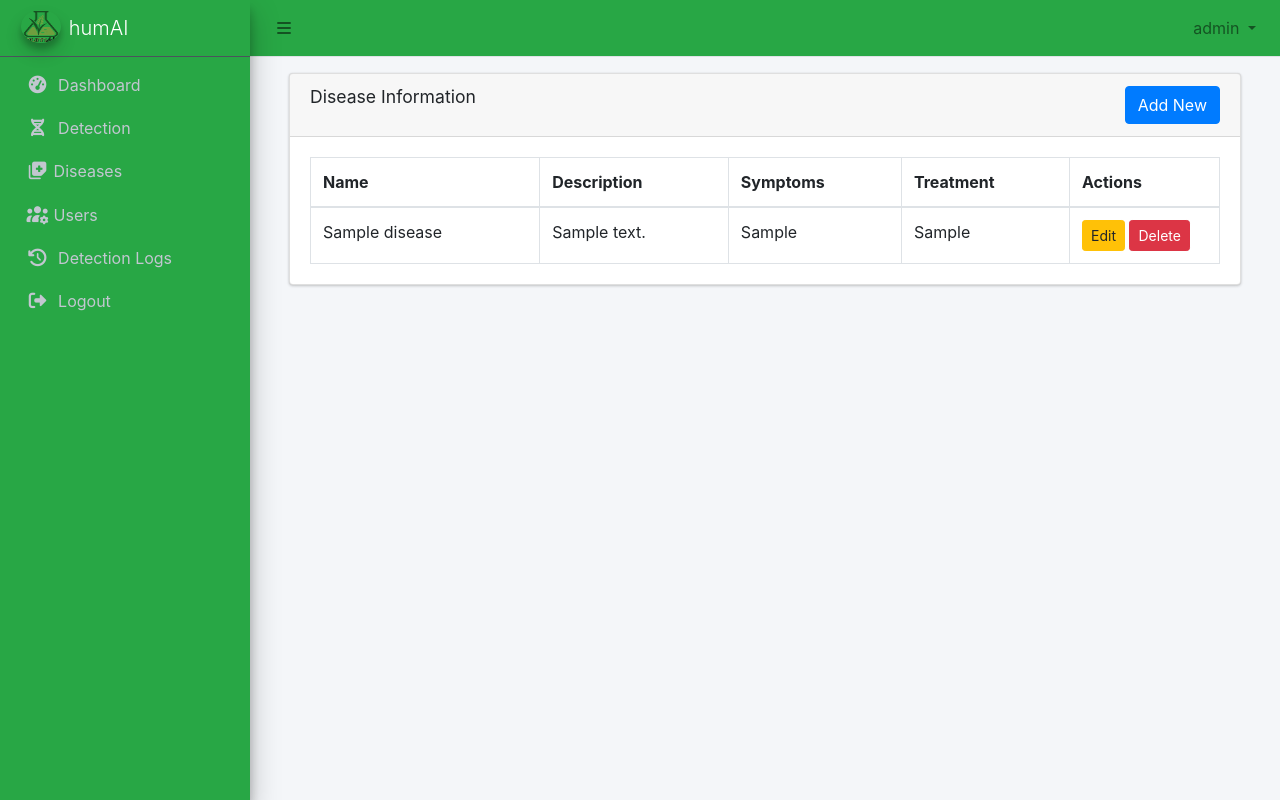
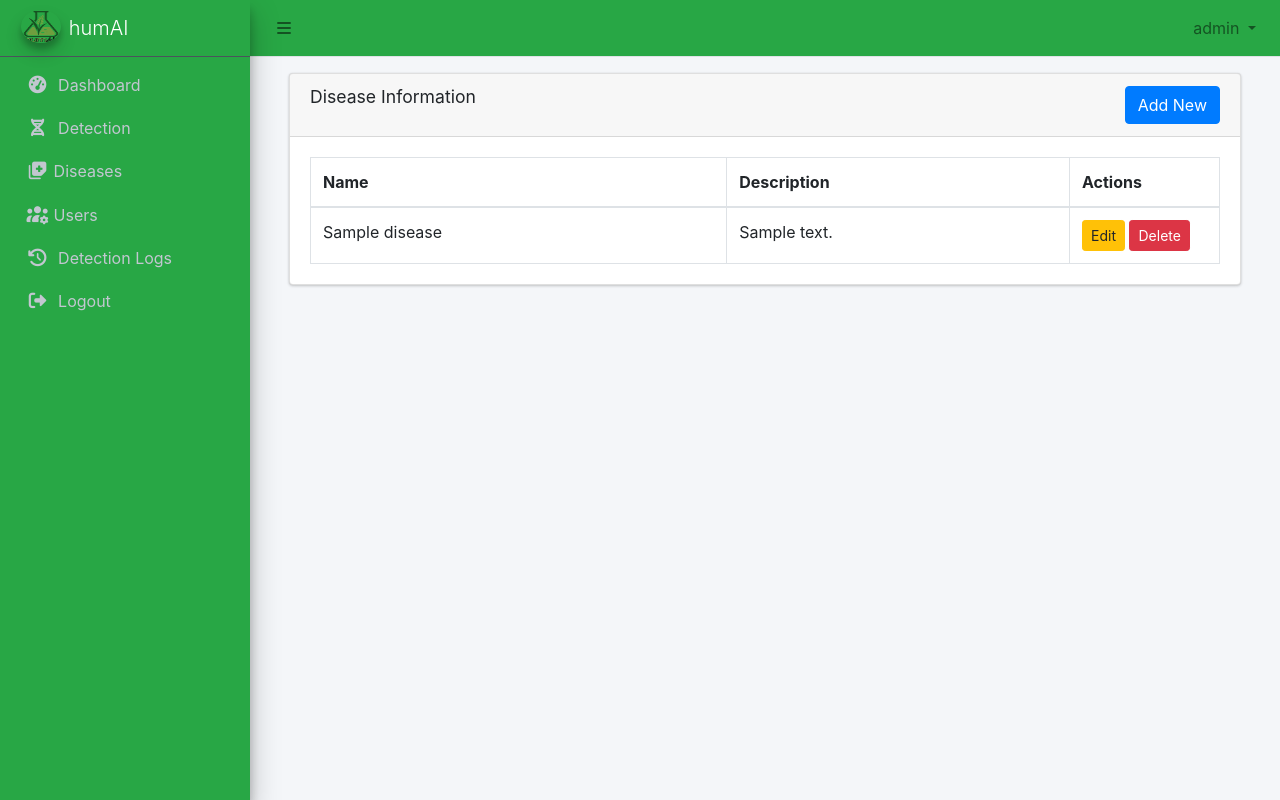
Before and after one commit to xtrahot1/riceDetector, a Flask app: page /disease/ in a window 1280 px wide. Run offline with Flask 3, Linux system fonts and the light colour scheme; a user stored in the database is signed in; tables that the repository leaves empty hold one stand-in row (values such as "Sample post"); some libraries are stand-ins or nearby versions.

Commit message:
Add files via upload

```diff
--- a/app/templates/disease/list.html
+++ b/app/templates/disease/list.html
@@ -24,8 +24,6 @@
             <tr>
               <th>Name</th>
               <th>Description</th>
-              <th>Symptoms</th>
-              <th>Treatment</th>
               <th style="width: 150px;">Actions</th>
             </tr>
           </thead>
@@ -34,8 +32,6 @@
             <tr>
               <td>{{ disease.name }}</td>
               <td>{{ disease.description }}</td>
-              <td>{{ disease.symptoms }}</td>
-              <td>{{ disease.treatment }}</td>
               <td>
                 <a href="{{ url_for('disease.edit_disease', id=disease.id) }}" class="btn btn-warning btn-sm">Edit</a>
                 <a href="{{ url_for('disease.delete_disease', id=disease.id) }}" class="btn btn-danger btn-sm">Delete</a>
```
